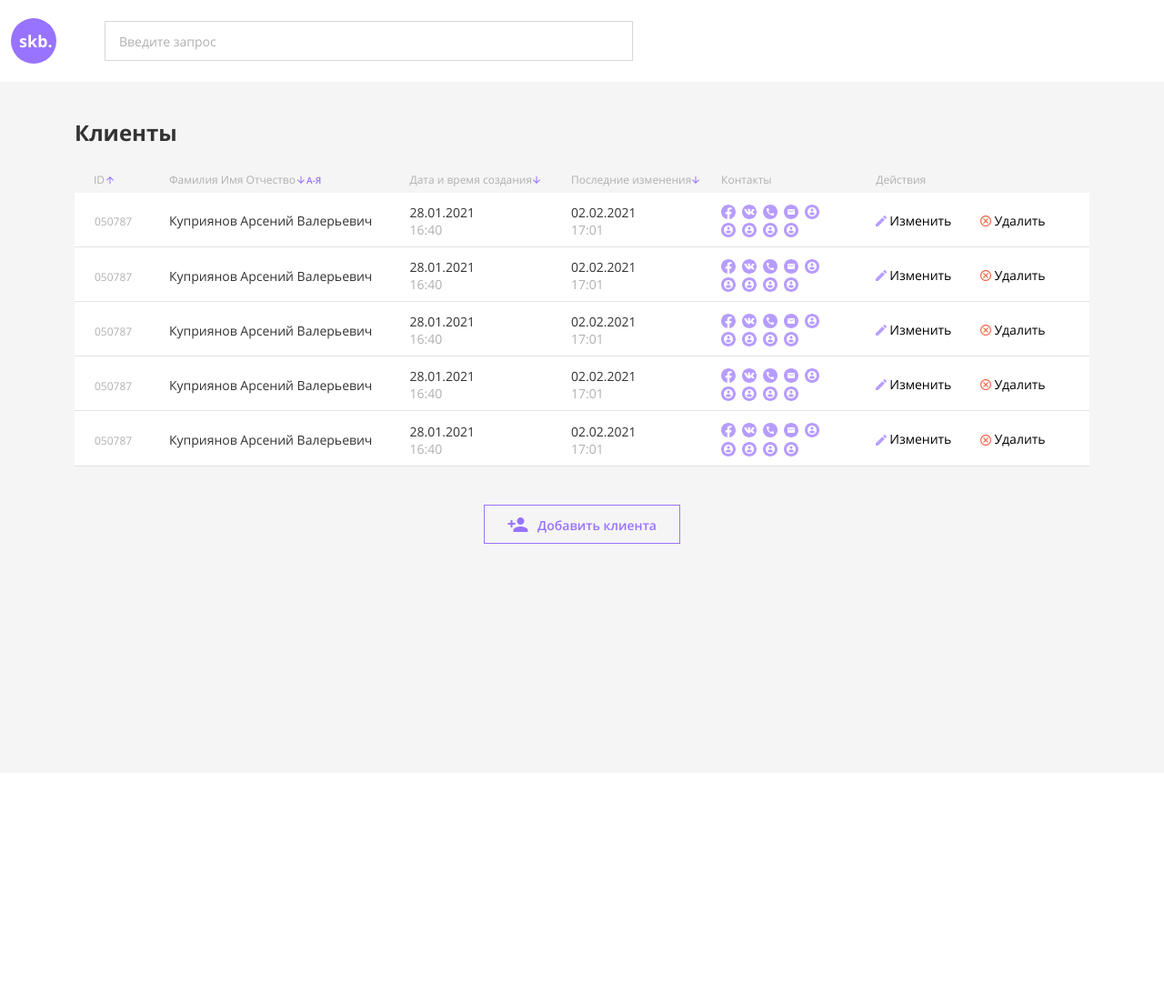
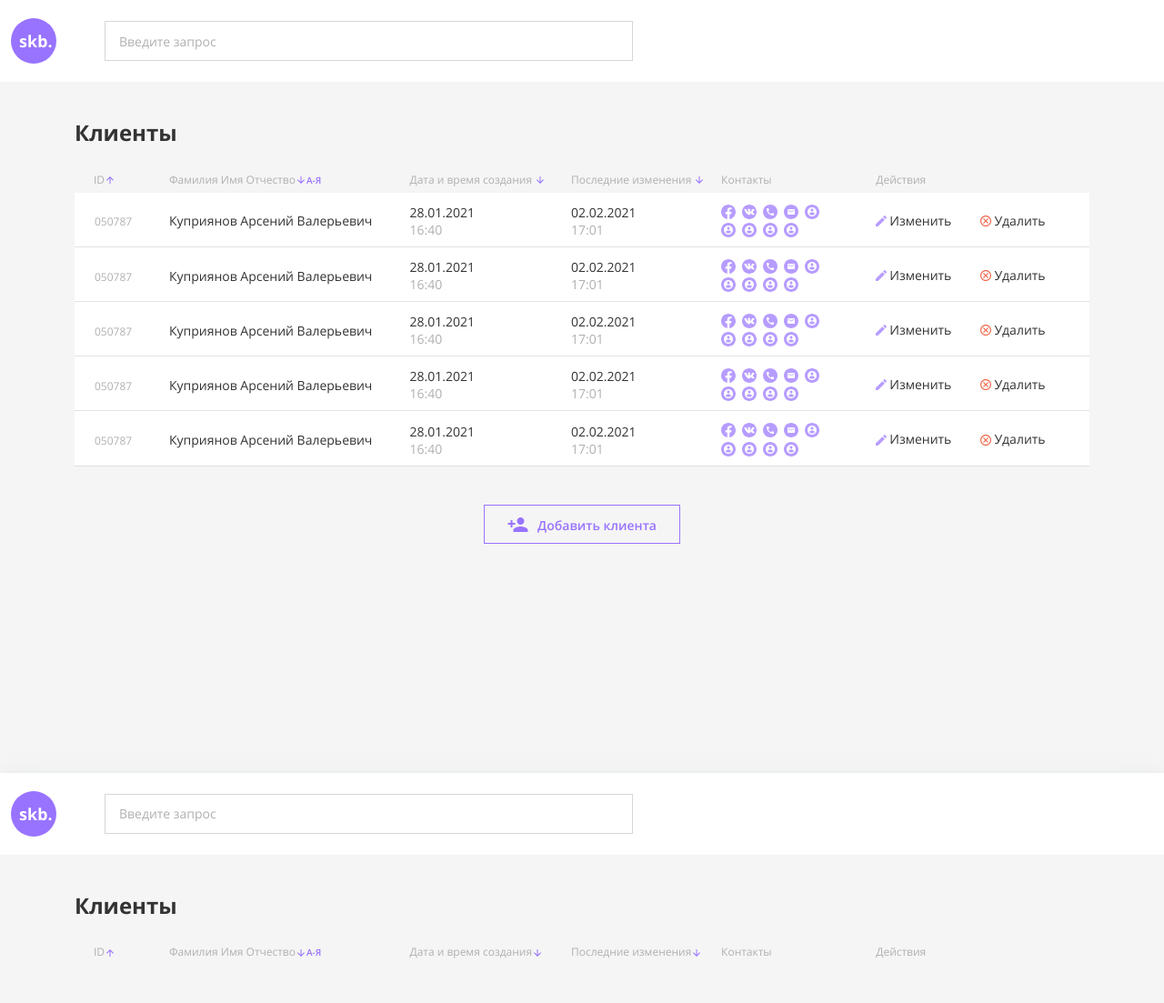
Before and after one commit to Sacred777/frontend-pro, a plain HTML site: page crm-frontend/index.html in a window 1280 px wide. Shown: the whole page at 91% size. Before the commit the page ends 850 px from the top, so only its background shows below. Drawn offline with Linux system fonts and the light colour scheme.

Commit message:
JS. Function createHeader is done. Tag thead is done in function createTable

```diff
--- a/crm-frontend/css/_crm.css
+++ b/crm-frontend/css/_crm.css
@@ -10,6 +10,7 @@
   padding: 2px;
   background: transparent;
   cursor: pointer;
+  color: inherit;
 }
 
 .btn:focus-visible {
@@ -151,6 +152,8 @@
 }
 
 .table-head__icon {
+  display: inline-block;
+  /* margin-bottom: 1px; */
   width: 12px;
   height: 12px;
   fill: var(--light-slate-blue);
@@ -163,7 +166,7 @@ transform: rotate(180deg);
 
 .table-head_createdate svg,
 .table-head_updatedate svg {
-  margin-left: -4px;
+  /* margin-left: -4px; */
 }
 
 
--- a/crm-frontend/js/main.js
+++ b/crm-frontend/js/main.js
@@ -1,4 +1,129 @@
-(() => {
-    // console.log('continued');
+// (() => {
+  // console.log('continued');
 
-})();
+// })();
+
+// Отрисовываем Header
+function createHeader() {
+  const header = document.createElement('header');
+  const logo = document.createElement('a');
+  const logoImage = document.createElement('img');
+  const form = document.createElement('form');
+  const formInput =document.createElement('input');
+
+  header.classList.add('header', 'container', 'header__container');
+  logo.classList.add('logo');
+  form.classList.add('search-form');
+  formInput.classList.add('input', 'search-form__input');
+
+  logoImage.setAttribute('src', './img/logo.svg');
+  logoImage.setAttribute('alt', 'Логотип Эс Кей Би');
+  form.setAttribute('action', '#');
+  formInput.setAttribute('type', 'text');
+  formInput.setAttribute('placeholder', 'Введите запрос');
+
+  logo.append(logoImage);
+  form.append(formInput);
+  header.append(logo);
+  header.append(form);
+
+  document.body.append(header);
+};
+
+createHeader();
+
+// Отрисовываем Main и таблицу
+function createTable() {
+  const main = document.createElement('main');
+  const title = document.createElement('h1');
+  const tableBox = document.createElement('div');
+  const table = document.createElement('table');
+  const thead = document.createElement('thead');
+  const headTr = document.createElement('tr');
+  const headThId = document.createElement('th');
+  const headThIdTitle = document.createElement('span');
+  const headThIdImg = document.createElement('span');
+  const headThFullname = document.createElement('th');
+  const headThFullnameTitle = document.createElement('span');
+  const headThFullnameImg = document.createElement('span');
+  const headThFullnameDescr = document.createElement('span');
+  const headThCreatedate = document.createElement('th');
+  const headThCreatedateTitle = document.createElement('span');
+  const headThCreatedateImg = document.createElement('span');
+  const headThUpdatedate = document.createElement('th');
+  const headThUpdatedateTitle = document.createElement('span');
+  const headThUpdatedateImg = document.createElement('span');
+  const headThContacts = document.createElement('th');
+  const headThActions = document.createElement('th');
+
+  const iconUP = `<svg class="table-head__icon" viewBox="0 0 12 12" fill="none" xmlns="http://www.w3.org/2000/svg">
+  <path d="M2 6L2.705 6.705L5.5 3.915L5.5 10L6.5 10L6.5 3.915L9.29 6.71L10 6L6 2L2 6Z" /></svg>`;
+  const iconDown = `<svg class="table-head__icon rotate_180" viewBox="0 0 12 12" fill="none" xmlns="http://www.w3.org/2000/svg">
+  <path d="M2 6L2.705 6.705L5.5 3.915L5.5 10L6.5 10L6.5 3.915L9.29 6.71L10 6L6 2L2 6Z" /></svg>`;
+
+  main.classList.add('main__container', 'container');
+  title.classList.add('main__title');
+  tableBox.classList.add('table__box');
+  table.classList.add('table');
+  headTr.classList.add('table-head__row');
+  headThId.classList.add('table-head__cells', 'table-head_id');
+  headThIdTitle.classList.add('head-id__title');
+  headThFullname.classList.add('table-head__cells', 'table-head_fullname');
+  headThFullnameTitle.classList.add('head-fullname__title');
+  headThFullnameDescr.classList.add('head-fullname__descr');
+  headThCreatedate.classList.add('table-head__cells', 'table-head_createdate');
+  headThCreatedateTitle.classList.add('head-createdate__title');
+  headThUpdatedate.classList.add('table-head__cells', 'table-head_updatedate');
+  headThUpdatedateTitle.classList.add('head-updatedate__title');
+  headThContacts.classList.add('table-head__cells');
+  headThActions.classList.add('table-head__cells', 'table-head_actions');
+
+  title.innerText = 'Клиенты';
+  headThId.setAttribute('id', 'id');
+  headThIdTitle.innerText = 'ID';
+  headThIdImg.innerHTML = iconUP;
+  headThFullname.setAttribute('id', 'fullname');
+  headThFullnameTitle.innerText = 'Фамилия Имя Отчество';
+  headThFullnameImg.innerHTML = iconDown;
+  headThFullnameDescr.innerText = 'А-Я';
+  headThCreatedate.setAttribute('id', 'createdate');
+  headThCreatedateTitle.innerText = 'Дата и время создания';
+  headThCreatedateImg.innerHTML = iconDown;
+  headThUpdatedate.setAttribute('id', 'updatedate');
+  headThUpdatedateTitle.innerText = 'Последние изменения';
+  headThUpdatedateImg.innerHTML = iconDown;
+  headThContacts.setAttribute('id', 'contacts');
+  headThContacts.innerText = 'Контакты';
+  headThActions.setAttribute('id', 'actions');
+  headThActions.innerText = 'Действия';
+
+  headThId.append(headThIdTitle);
+  headThId.append(headThIdImg);
+  headThFullname.append(headThFullnameTitle);
+  headThFullname.append(headThFullnameImg);
+  headThFullname.append(headThFullnameDescr);
+  headThCreatedate.append(headThCreatedateTitle);
+  headThCreatedate.append(headThCreatedateImg);
+  headThUpdatedate.append(headThUpdatedateTitle);
+  headThUpdatedate.append(headThUpdatedateImg);
+
+  headTr.append(headThId);
+  headTr.append(headThFullname);
+  headTr.append(headThCreatedate);
+  headTr.append(headThCreatedate);
+  headTr.append(headThUpdatedate);
+  headTr.append(headThContacts);
+  headTr.append(headThActions);
+
+  thead.append(headTr);
+  table.append(thead);
+  tableBox.append(table);
+
+  main.append(title);
+  main.append(tableBox);
+
+  document.body.append(main);
+
+}
+
+createTable();
```
Also changed, not shown: crm-frontend/appcrm.html (added, +96 -0 lines).
